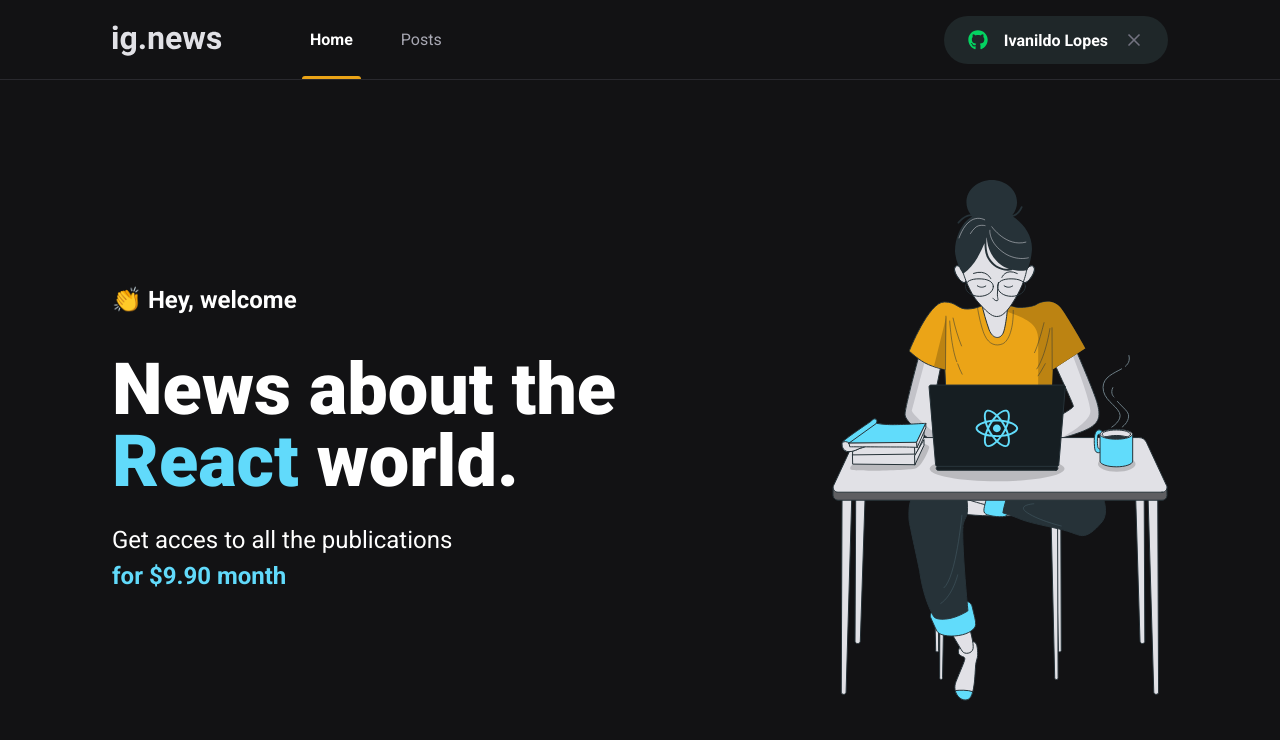
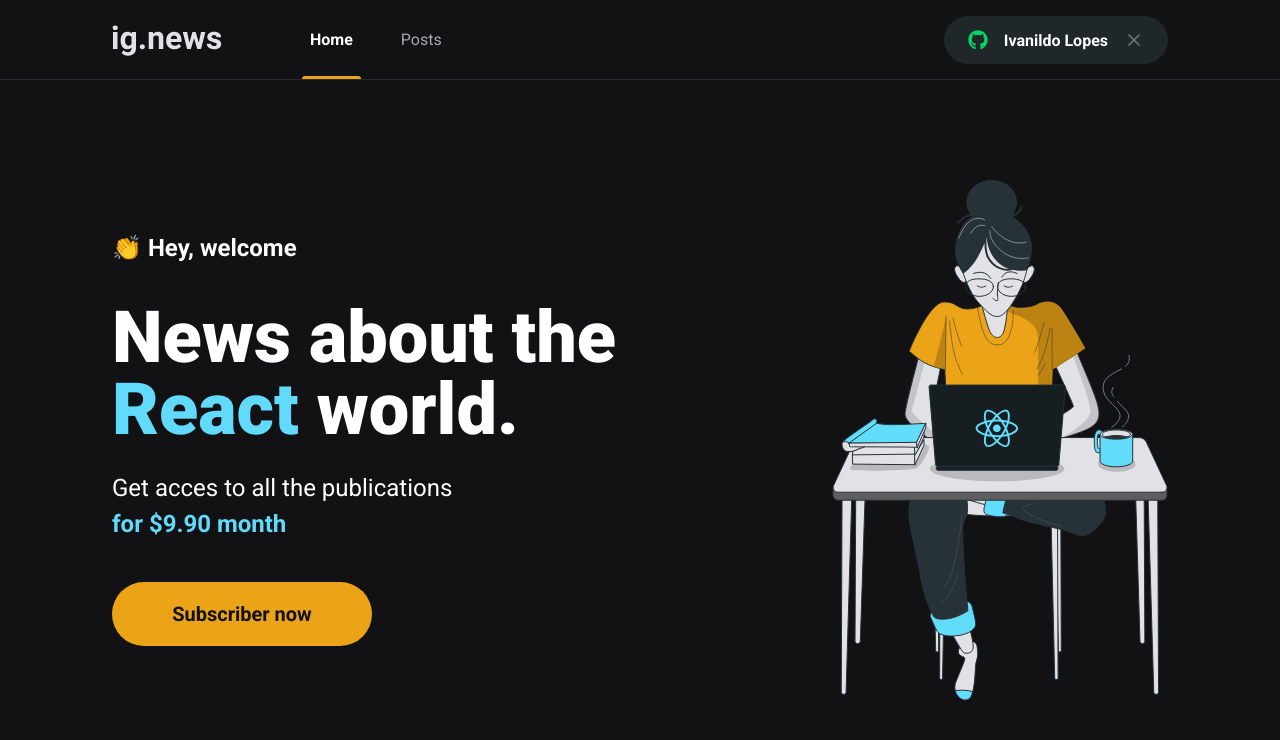
Before and after one commit to ILopesjr/ignews, a Next.js app: page / in a window 1280 px wide. Shown: the top 740 px of the page. Built offline with nearby package versions, Linux system fonts and the light colour scheme.

Commit message:
adicionando componente SubscribeButton

```diff
--- /dev/null
+++ b/src/components/SubscribeButton/index.tsx
@@ -0,0 +1,9 @@
+import styles from './styles.module.scss';
+
+export function SubscriberButton(){
+  return (
+    <button type="button" className={styles.subscribeButton}>
+      Subscriber now
+    </button>
+  );
+}
--- /dev/null
+++ b/src/components/SubscribeButton/styles.module.scss
@@ -0,0 +1,20 @@
+.subscribeButton{
+  width: 260px;
+  height: 4rem;
+  border: 0;
+  border-radius: 2rem;
+  background: var(--yellow-500);
+  color: var(--gray-900 );
+  font-size: 1.25rem;
+  font-weight: bold;
+
+  display: flex;
+  align-items: center;
+  justify-content: center;
+
+  transition: 2s;
+
+  &:hover{
+    filter: brightness(0.8);
+  }
+}
--- a/src/pages/home.module.scss
+++ b/src/pages/home.module.scss
@@ -38,4 +38,8 @@
       font-weight:bold
     }
   }
+
+  button{
+    margin-top: 2.5rem;
+  }
 }
--- a/src/pages/index.tsx
+++ b/src/pages/index.tsx
@@ -1,5 +1,6 @@
 import Head from 'next/head';
 import Image from "next/image";
+import { SubscriberButton } from '../components/SubscribeButton';
 
 import styles from "./home.module.scss";
 
@@ -17,6 +18,7 @@
           Get acces to all the publications <br />
           <span>for  $9.90 month</span>
         </p>
+        <SubscriberButton />
         </section>
 
         <Image src="/images/avatar.svg" alt="Girl coding" width="336"  height="521" />
```
